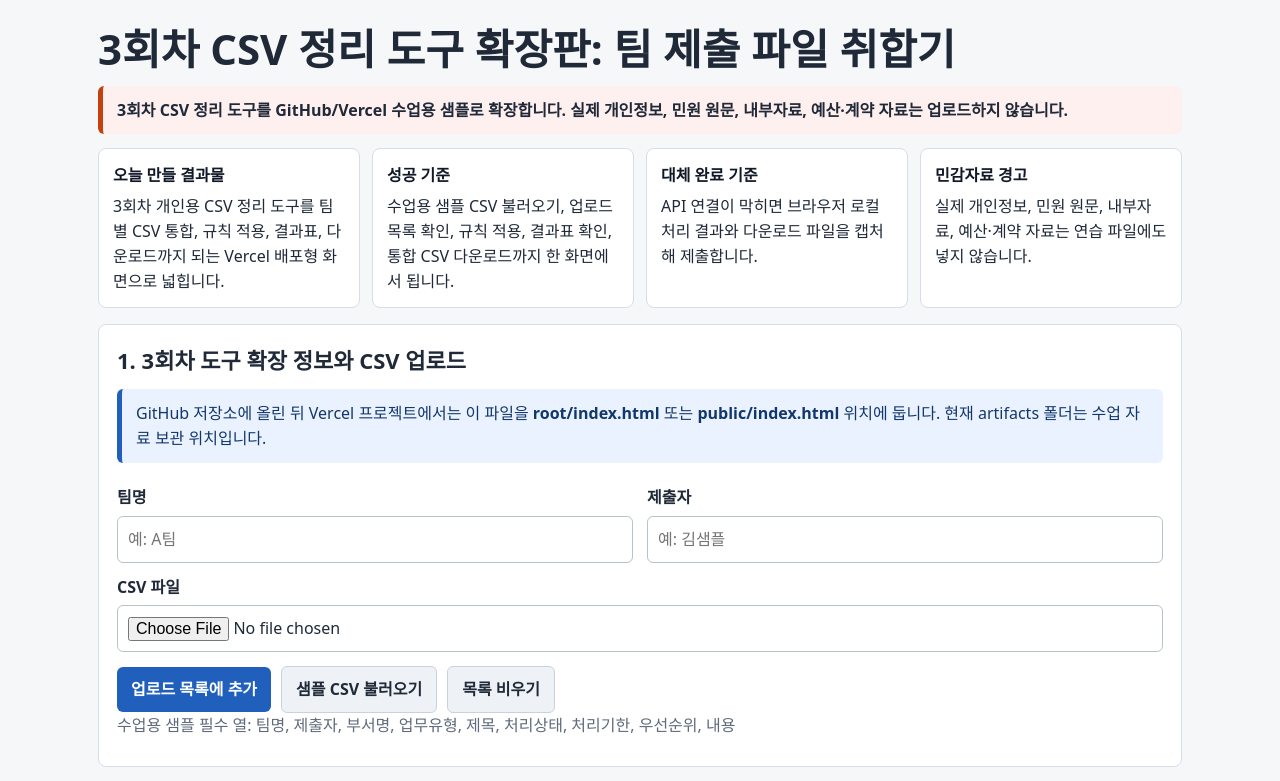
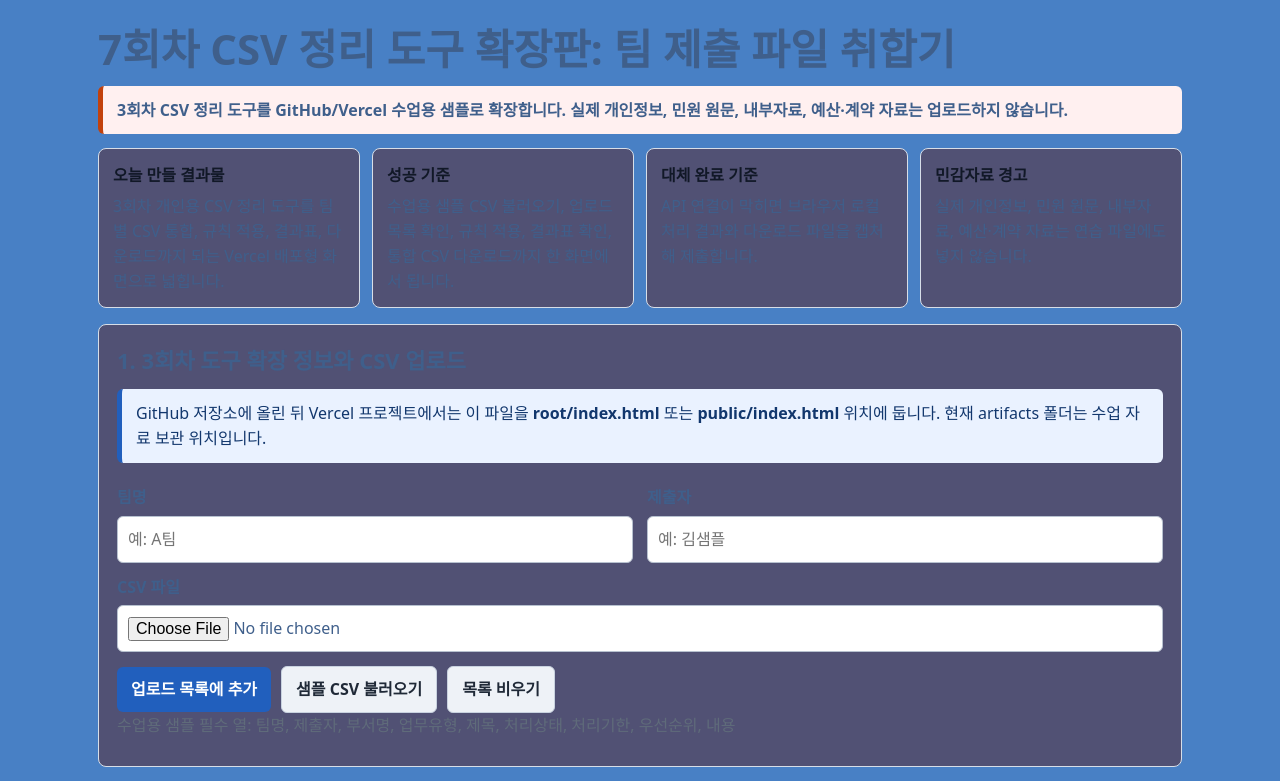
Before and after one commit to jhh690821/paju-team-file-collector, a plain HTML site: page index.html in a window 1280 px wide. Shown: the top 781 px of the page. Drawn offline with Linux system fonts and the light colour scheme.

Commit message:
백그라운드 컬러 변경

```diff
--- a/index.html
+++ b/index.html
@@ -3,13 +3,12 @@
 <head>
   <meta charset="utf-8" />
   <meta name="viewport" content="width=device-width, initial-scale=1" />
-  <title>팀 제출 파일 취합기 시작 템플릿</title>
+  <title>팀 제출 파일 취합</title>
   <style>
-    :root {
-      color-scheme: light;
-      --bg: #f6f7f9;
-      --panel: #ffffff;
-      --ink: #1f2937;
+    :root {color-scheme: light;
+  --bg: #4880c5; /* 이 부분을 수정했습니다 */
+  --panel: #515174;
+      --ink: #3f5f8b;
       --muted: #5f6b7a;
       --line: #d7dee8;
       --blue: #215fbd;
@@ -136,7 +135,7 @@
 </head>
 <body>
   <main>
-    <h1>3회차 CSV 정리 도구 확장판: 팀 제출 파일 취합기</h1>
+    <h1>7회차 CSV 정리 도구 확장판: 팀 제출 파일 취합기</h1>
     <p class="notice">3회차 CSV 정리 도구를 GitHub/Vercel 수업용 샘플로 확장합니다. 실제 개인정보, 민원 원문, 내부자료, 예산·계약 자료는 업로드하지 않습니다.</p>
 
     <div class="top-grid" aria-label="첫 화면 확인 영역">
```
